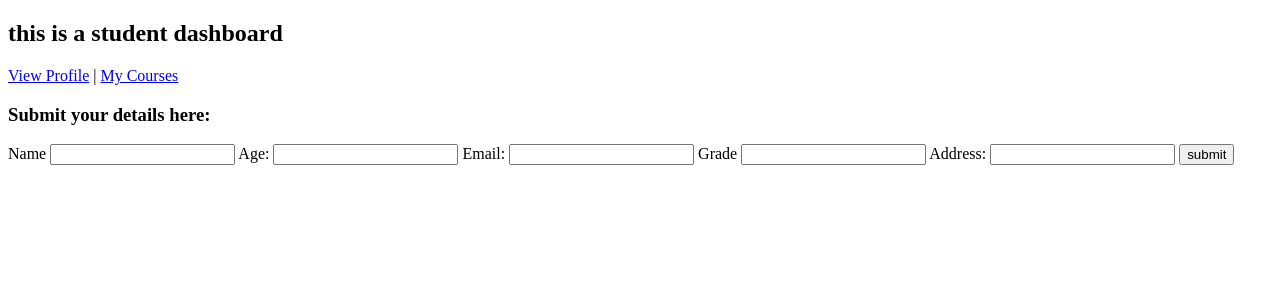
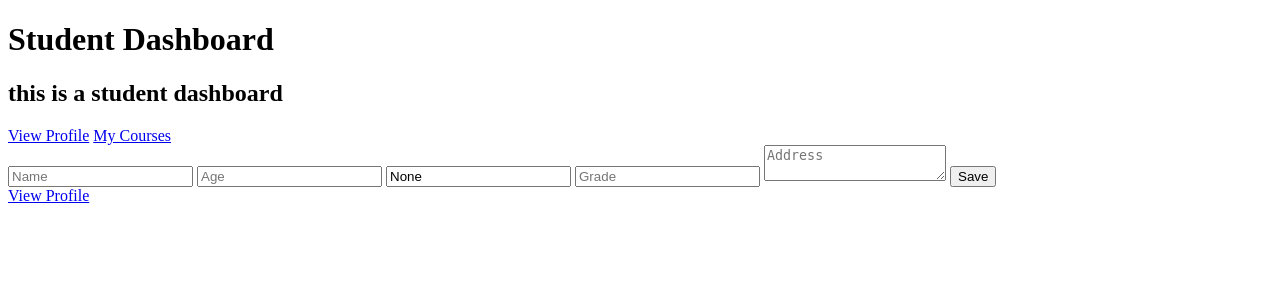
Before and after one commit to Sarbesh7/Role-Based-Student-Course-Management-System, a Django app: page /student/dashboard/ in a window 1280 px wide. Shown: the top 300 px of the page. Run offline with Django 5.2, Linux system fonts and the light colour scheme; a user stored in the database is signed in; data comes from the database, SQL or seed files in the repository; both versions use the stored data as it was after the commit.

Commit message:
changed the crud as it shows the entered data in profile section

```diff
--- a/student_course_mgmt/app/templates/student/dashboard.html
+++ b/student_course_mgmt/app/templates/student/dashboard.html
@@ -3,44 +3,30 @@
 <html lang="en">
 <head>
     <meta charset="UTF-8">
-    <meta name="viewport" content="width=device-width, initial-scale=1.0">
     <title>Student Dashboard</title>
-    <link rel="stylesheet" href="{% static 'css/style.css' %}">
 </head>
 <body>
-    <div class="container">
+    <h1>Student Dashboard</h1>
+      <div class="container">
         <h2>this is a student dashboard</h2>
-        <a href="{% url 'student_profile' %}">View Profile</a> |
+        <a href="{% url 'student_profile' %}">View Profile</a>
         <a href="{% url 'student_courses' %}">My Courses</a>
     </div>
 
+    {% if error %}
+        <p style="color:red;">{{ error }}</p>
+    {% endif %}
 
-<div class="form-container">
+    <form method="POST">
+        {% csrf_token %}
+        <input type="text" name="name" placeholder="Name" value="{{ student.name }}">
+        <input type="number" name="age" placeholder="Age" value="{{ student.age }}">
+        <input type="email" name="email" placeholder="Email" value="{{ student.email }}">
+        <input type="number" name="grade" placeholder="Grade" value="{{ student.grade }}">
+        <textarea name="address" placeholder="Address">{{ student.address }}</textarea>
+        <button type="submit">Save</button>
+    </form>
 
-    <h3>Submit your details here:</h3>
-    <form method="post" action="">
-        {% csrf_token %}
-
-        <label for="name">Name</label>
-        <input type="text" id="name" name="name" required>
-
-        <label for="age"> Age:</label>
-        <input type="number" id="age" name="age" required>
-
-        <label for="email"> Email:</label>
-        <input type="email" id="email" name="email" required>
-
-        <label for="grade">Grade</label>
-        <input type="text" id="grade" name="grade" required>
-
-        <label for="address"> Address:</label>
-        <input type="text" id="address" name="address" required>
-
-        <button type="submit">submit</button>
-
-    </form>
-</div>
-
-
+    <a href="{% url 'student_profile' %}">View Profile</a>
 </body>
 </html>
--- a/student_course_mgmt/app/urls.py
+++ b/student_course_mgmt/app/urls.py
@@ -1,3 +1,33 @@
+# from django.urls import path
+# from .views import (
+#     register_view,
+#     home_view,
+#     login_view,
+#     logout_view,
+#     teacher_dashboard,
+#     admin_dashboard,
+#     student_profile,
+#     student_courses,
+# )
+# from .views import Create
+
+
+# urlpatterns = [
+#     path('', home_view, name='home'),
+#     path('login/', login_view, name='login'),
+#     path('register/', register_view, name='register'),
+#     path('logout/', logout_view, name='logout'),
+
+#     # path('student/dashboard/', student_dashboard, name='student_dashboard'),
+#     path('student/profile/', student_profile, name='student_profile'),
+#     path('student/courses/', student_courses, name='student_courses'),
+
+#     path('teacher/dashboard/', teacher_dashboard, name='teacher_dashboard'),
+#     path('hero/dashboard/', admin_dashboard, name='admin_dashboard'),
+#     path('student/dashboard/', Create.as_view(), name='student_dashboard'),
+# ]
+
+
 from django.urls import path
 from .views import (
     register_view,
@@ -8,9 +38,8 @@ from .views import (
     admin_dashboard,
     student_profile,
     student_courses,
+    Create,
 )
-from .views import Create
-
 
 urlpatterns = [
     path('', home_view, name='home'),
@@ -18,11 +47,10 @@ urlpatterns = [
     path('register/', register_view, name='register'),
     path('logout/', logout_view, name='logout'),
 
-    # path('student/dashboard/', student_dashboard, name='student_dashboard'),
     path('student/profile/', student_profile, name='student_profile'),
     path('student/courses/', student_courses, name='student_courses'),
+    path('student/dashboard/', Create.as_view(), name='student_dashboard'),
 
     path('teacher/dashboard/', teacher_dashboard, name='teacher_dashboard'),
     path('hero/dashboard/', admin_dashboard, name='admin_dashboard'),
-    path('student/dashboard/', Create.as_view(), name='student_dashboard'),
 ]
--- a/student_course_mgmt/app/views.py
+++ b/student_course_mgmt/app/views.py
@@ -1,3 +1,136 @@
+# from django.shortcuts import render, redirect
+# from django.contrib.auth import authenticate, login, logout
+# from django.contrib.auth.decorators import login_required
+# from django.contrib.auth.models import User
+# from .forms import RegisterForm
+# from django.core.exceptions import PermissionDenied
+# from django.views.decorators.cache import never_cache
+# from django.views import View
+# from .models import Student
+# from django.utils.decorators import method_decorator
+
+
+# def home_view(request):
+#     return render(request, 'accounts/index.html')
+
+
+# def register_view(request):
+#     if request.method == "POST":
+#         form = RegisterForm(request.POST)
+#         if form.is_valid():
+#             user = User.objects.create_user(
+#                 username=form.cleaned_data['username'],
+#                 password=form.cleaned_data['password']
+#             )
+#             login(request, user)
+#             return redirect('login')
+#     else:
+#         form = RegisterForm()
+
+#     return render(request, 'accounts/register.html', {'form': form})
+
+
+# @never_cache
+# def login_view(request):
+#     error = None
+
+#     if request.method == "POST":
+#         username = request.POST.get('username')
+#         password = request.POST.get('password')
+
+#         user = authenticate(request, username=username, password=password)
+
+#         if user:
+#             login(request, user)
+
+#             # ROLE-BASED REDIRECT
+#             if user.is_staff:
+#                 return redirect('admin_dashboard')
+
+#             if user.groups.filter(name='Teacher').exists():
+#                 return redirect('teacher_dashboard')
+
+#             return redirect('student_dashboard')
+
+#         error = "Invalid credentials"
+
+#     return render(request, 'accounts/login.html', {'error': error})
+
+
+# @login_required
+# def logout_view(request):
+#     logout(request)
+#     return redirect('login')
+
+
+# @login_required
+# def student_profile(request):
+#     # Fetch the logged-in student's profile
+#     student = Student.objects.filter(user=request.user).first()
+#     return render(request, 'student/profile.html', {'student': student})
+
+
+# @login_required
+# def student_courses(request):
+#     return render(request, 'student/my_courses.html')
+
+
+# @login_required
+# def admin_dashboard(request):
+#     return render(request, 'hero/dashboard.html')
+
+
+# @login_required
+# def teacher_dashboard(request):
+#     # Ensure only teacher can access
+#     if not request.user.groups.filter(name='Teacher').exists():
+#         raise PermissionDenied
+#     return render(request, 'teacher/dashboard.html')
+
+
+# @method_decorator(login_required, name='dispatch')
+# class Create(View):
+#     """View for creating students and listing them"""
+
+#     def get(self, request):
+#         students = Student.objects.all()
+#         return render(request, 'student/dashboard.html', {'students': students})
+
+#     def post(self, request):
+#         name = request.POST.get('name')
+#         age = request.POST.get('age')
+#         email = request.POST.get('email')
+#         grade = request.POST.get('grade')
+#         address = request.POST.get('address')
+
+#         # Validate required fields
+#         if not all([name, age, email, grade, address]):
+#             return render(request, 'student/dashboard.html', {
+#                 'error': 'All fields are required',
+#                 'students': Student.objects.all()
+#             })
+
+#         # Validate unique email
+#         if Student.objects.filter(email=email).exists():
+#             return render(request, 'student/dashboard.html', {
+#                 'error': 'Email already exists',
+#                 'students': Student.objects.all()
+#             })
+
+#         # Create student and link to logged-in user
+#         Student.objects.create(
+#             user=request.user,
+#             name=name,
+#             age=int(age),
+#             email=email,
+#             grade=int(grade),
+#             address=address
+#         )
+
+#         return redirect('student_dashboard')
+
+
+
 from django.shortcuts import render, redirect
 from django.contrib.auth import authenticate, login, logout
 from django.contrib.auth.decorators import login_required
@@ -5,16 +138,15 @@ from django.contrib.auth.models import User
 from .forms import RegisterForm
 from django.core.exceptions import PermissionDenied
 from django.views.decorators.cache import never_cache
-# for the csrf error while logging in due to not refreshing the page
 from django.views import View
 from .models import Student
 from django.utils.decorators import method_decorator
 
-
+# ------------------ HOME ------------------
 def home_view(request):
     return render(request, 'accounts/index.html')
 
-
+# ------------------ REGISTER ------------------
 def register_view(request):
     if request.method == "POST":
         form = RegisterForm(request.POST)
@@ -23,107 +155,98 @@ def register_view(request):
                 username=form.cleaned_data['username'],
                 password=form.cleaned_data['password']
             )
+            # Auto-create linked Student profile
+            Student.objects.create(user=user)
+
             login(request, user)
-            return redirect('login')
+            return redirect('student_dashboard')
     else:
         form = RegisterForm()
-
     return render(request, 'accounts/register.html', {'form': form})
 
+# ------------------ LOGIN ------------------
 @never_cache
 def login_view(request):
     error = None
-
     if request.method == "POST":
         username = request.POST.get('username')
         password = request.POST.get('password')
-
         user = authenticate(request, username=username, password=password)
-
         if user:
             login(request, user)
-
-            # ROLE-BASED REDIRECT (safe defaults)
-
+            # Role-based redirect
             if user.is_staff:
                 return redirect('admin_dashboard')
-
             if user.groups.filter(name='Teacher').exists():
                 return redirect('teacher_dashboard')
-
             return redirect('student_dashboard')
-
         error = "Invalid credentials"
-
     return render(request, 'accounts/login.html', {'error': error})
 
-
+# ------------------ LOGOUT ------------------
 @login_required
 def logout_view(request):
     logout(request)
     return redirect('login')
 
-
-# @login_required
-# def student_dashboard(request):
-#     return render(request, 'student/dashboard.html')
-
+# ------------------ STUDENT PROFILE ------------------
 @login_required
 def student_profile(request):
-    return render(request, 'student/profile.html')
+    student, created = Student.objects.get_or_create(user=request.user)
+    return render(request, 'student/profile.html', {'student': student})
 
+# ------------------ STUDENT COURSES ------------------
 @login_required
 def student_courses(request):
     return render(request, 'student/my_courses.html')
 
-
-
+# ------------------ ADMIN DASHBOARD ------------------
 @login_required
 def admin_dashboard(request):
     return render(request, 'hero/dashboard.html')
 
+# ------------------ TEACHER DASHBOARD ------------------
 @login_required
 def teacher_dashboard(request):
-    print("TEACHER DASHBOARD HIT")
-    print("User:", request.user.username)
-    print("Groups:", request.user.groups.all())
-
     if not request.user.groups.filter(name='Teacher').exists():
         raise PermissionDenied
-
     return render(request, 'teacher/dashboard.html')
 
-
+# ------------------ STUDENT DASHBOARD (CRUD) ------------------
 @method_decorator(login_required, name='dispatch')
 class Create(View):
-
     def get(self, request):
-        students = Student.objects.all()
-        return render(request, 'student/dashboard.html', {'students': students})
+        student, created = Student.objects.get_or_create(user=request.user)
+        return render(request, 'student/dashboard.html', {'student': student})
 
     def post(self, request):
+        student, created = Student.objects.get_or_create(user=request.user)
         name = request.POST.get('name')
         age = request.POST.get('age')
         email = request.POST.get('email')
         grade = request.POST.get('grade')
         address = request.POST.get('address')
 
+        # Validate required fields
         if not all([name, age, email, grade, address]):
             return render(request, 'student/dashboard.html', {
-                'error': 'All fields are required'
+                'error': 'All fields are required',
+                'student': student
             })
 
-        if Student.objects.filter(email=email).exists():
+        # Validate unique email
+        if Student.objects.exclude(user=request.user).filter(email=email).exists():
             return render(request, 'student/dashboard.html', {
-                'error': 'Email already exists'
+                'error': 'Email already exists',
+                'student': student
             })
 
-        Student.objects.create(
-            name=name,
-            age=int(age),
-            email=email,
-            grade=int(grade),
-            address=address
-        )
+        # Update student profile
+        student.name = name
+        student.age = int(age)
+        student.email = email
+        student.grade = int(grade)
+        student.address = address
+        student.save()
 
-        return redirect('student_dashboard')
+        return redirect('student_profile')
```
Also changed, not shown: student_course_mgmt/app/models.py (+10 -6 lines), student_course_mgmt/app/templates/student/profile.html (+11 -5 lines), student_course_mgmt/app/migrations/0003_student_user_alter_student_address.py (added), student_course_mgmt/app/migrations/0004_alter_student_address_alter_student_age_and_more.py (added), student_course_mgmt/db.sqlite3.
